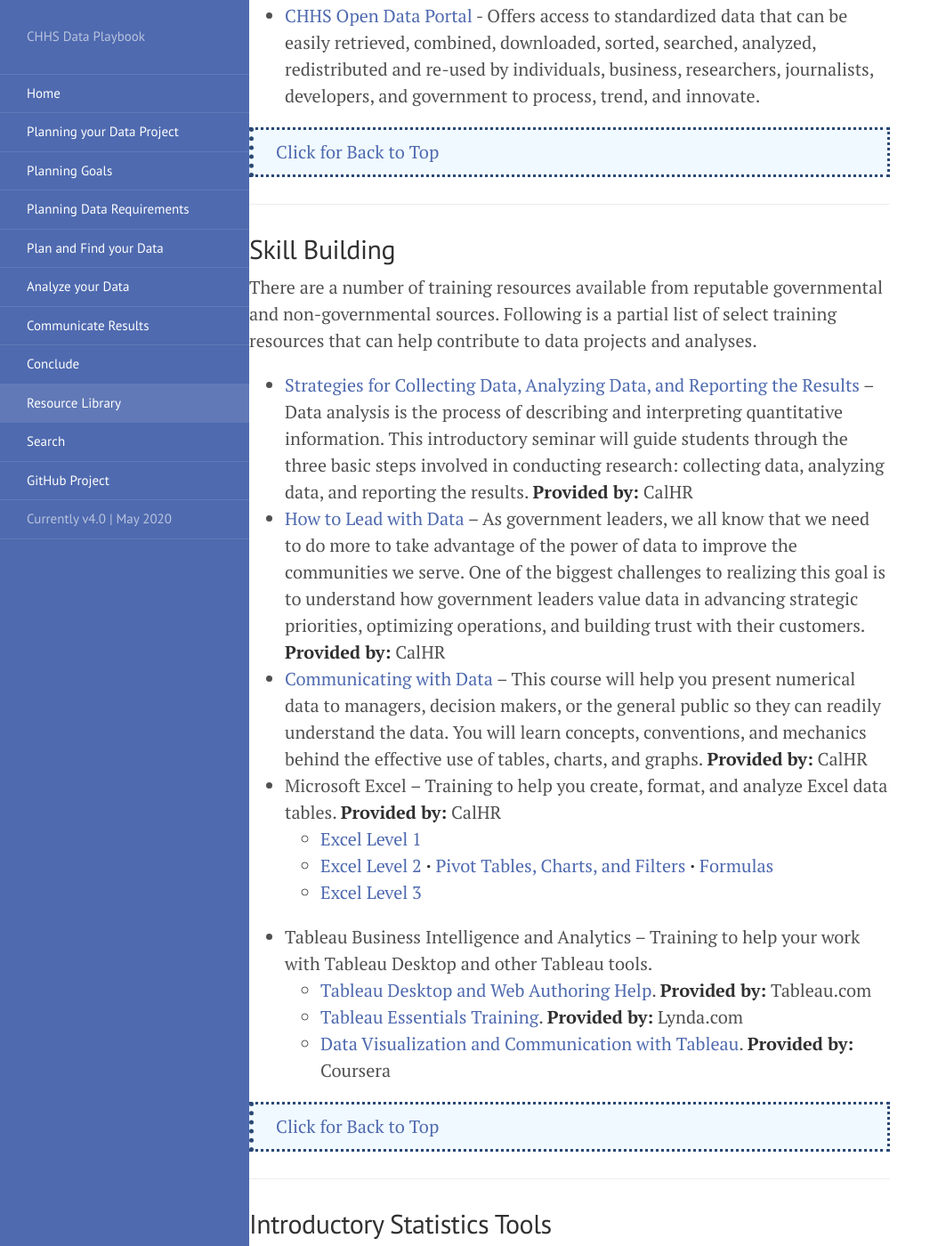
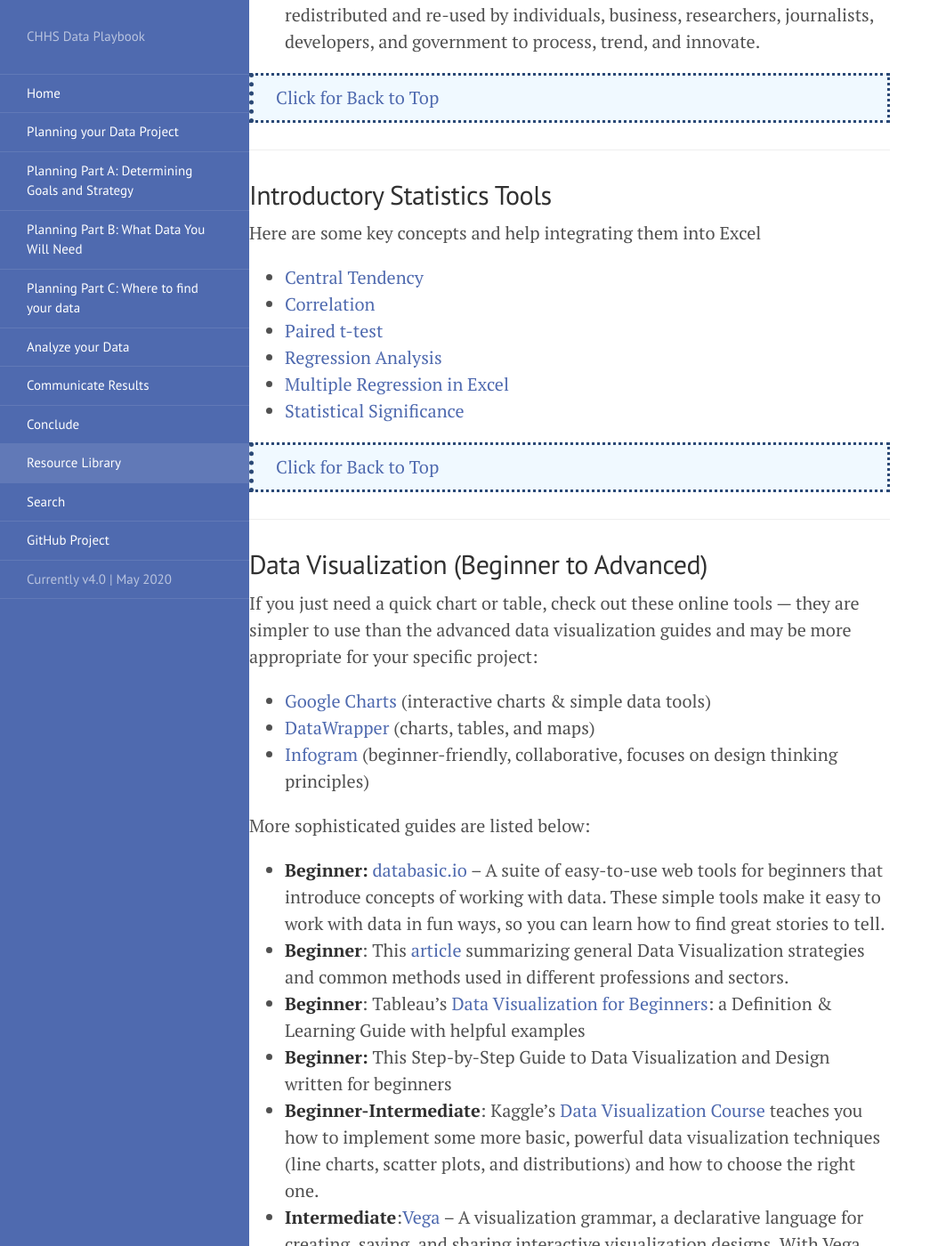
Before and after one commit to chhsdata/dataplaybook, a Jekyll site: the page built from 7_resource_library.md, in a window 1280 px wide and 1400 px high, scrolled down 2789 px. Shown: the whole window at 89% size, without its empty margins (0-1063 px from the left). Built offline with Jekyll 4.4.1, drawn with Linux system fonts in a browser that asks for light colours; some of the changed text lies outside the part shown.

```diff
--- a/1_plan_b.md
+++ b/1_plan_b.md
@@ -1,6 +1,5 @@
 ---
 layout: page
-title: 	Planning Data Requirements
 permalink: /plan_b_collect/
 ---
 ## Planning Part B: What Data You Will Need
--- a/7_resource_library.md
+++ b/7_resource_library.md
@@ -11,10 +11,9 @@ If you are looking for resources organized by play, check out the summaries incl
 ###   1. [Internal CHHS Strategies and Guidelines](#internal)
 ###   2. [Goal Setting](#goals)
 ###   3. [Data Sources](#data)
-###   4. [Skill Building](#skills)
-###   5. [Introductory Statistics Tools](#stats)
-###   6. [Data Visualization (Beginner to Advanced)](#visualize)
-###   7. [Presenting your Data](#present)
+###   4. [Introductory Statistics Tools](#stats)
+###   5. [Data Visualization (Beginner to Advanced)](#visualize)
+###   6. [Presenting your Data](#present)
 
 ___
 
@@ -71,25 +70,6 @@ Public data resources are available from a number of online sources, including t
 
 ___
 
-## <a name="skills"></a>Skill Building
-
-There are a number of training resources available from reputable governmental and non-governmental sources. Following is a partial list of select training resources that can help contribute to data projects and analyses.
-* [Strategies for Collecting Data, Analyzing Data, and Reporting the Results](http://www.calhr.ca.gov/Training/Pages/course-description.aspx?class=Strategies%20for%20Collecting%20Data,%20Analyzing%20Data,%20and%20Reporting%20the%20Results) – Data analysis is the process of describing and interpreting quantitative information. This introductory seminar will guide students through the three basic steps involved in conducting research: collecting data, analyzing data, and reporting the results. **Provided by:** CalHR
-* [How to Lead with Data](http://www.calhr.ca.gov/Training/Pages/course-description.aspx?class=How%20to%20Lead%20with%20Data) – As government leaders, we all know that we need to do more to take advantage of the power of data to improve the communities we serve. One of the biggest challenges to realizing this goal is to understand how government leaders value data in advancing strategic priorities, optimizing operations, and building trust with their customers. **Provided by:** CalHR
-* [Communicating with Data](http://www.calhr.ca.gov/Training/Pages/course-description.aspx?class=Communicating%20with%20Data) – This course will help you present numerical data to managers, decision makers, or the general public so they can readily understand the data. You will learn concepts, conventions, and mechanics behind the effective use of tables, charts, and graphs. **Provided by:** CalHR
-* Microsoft Excel – Training to help you create, format, and analyze Excel data tables. **Provided by:** CalHR
-  * [Excel Level 1](http://www.calhr.ca.gov/Training/Pages/course-description.aspx?class=Excel%20Level%201)
-  * [Excel Level 2](http://www.calhr.ca.gov/Training/Pages/course-description.aspx?class=Excel%20Level%202) **·** [Pivot Tables, Charts, and Filters](http://www.calhr.ca.gov/Training/Pages/course-description.aspx?class=Excel%20Level%202%20(Pivot%20Tables,%20Charts%20and%20Filters)){:target="_blank"} **·** <a href="http://www.calhr.ca.gov/Training/Pages/course-description.aspx?class=Excel%20Level%202%20(Formulas)" target="_blank">Formulas</a>
-  * [Excel Level 3](http://www.calhr.ca.gov/Training/Pages/course-description.aspx?class=Excel%20Level%203)
-* Tableau Business Intelligence and Analytics – Training to help your work with Tableau Desktop and other Tableau tools.
-  * [Tableau Desktop and Web Authoring Help](https://onlinehelp.tableau.com/current/pro/desktop/en-us/default.htm). **Provided by:** Tableau.com
-  * [Tableau Essentials Training](https://www.lynda.com/Tableau-tutorials/Tableau-9-Essential-Training/386886-2.html). **Provided by:** Lynda.com
-  * [Data Visualization and Communication with Tableau](https://www.coursera.org/learn/analytics-tableau/). **Provided by:** Coursera
-
->[Click for Back to Top](#top)
-
-___
-
 ## <a name="stats"></a>Introductory Statistics Tools
 
 Here are some key concepts and help integrating them into Excel
```
Also changed, not shown: 1_plan_a.md (+0 -1 lines), 1_plan_c.md (+0 -1 lines).
